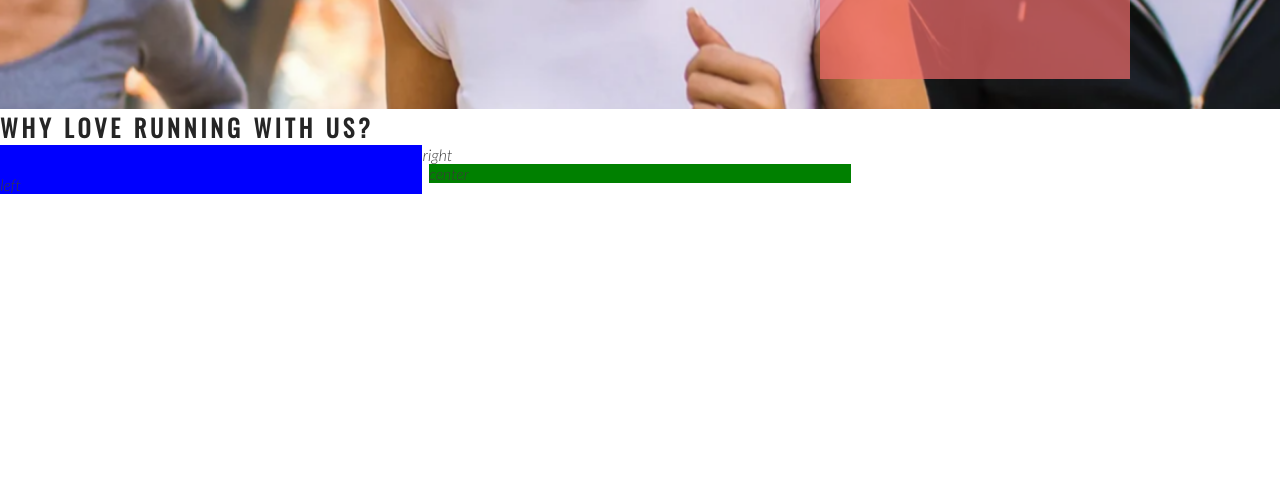
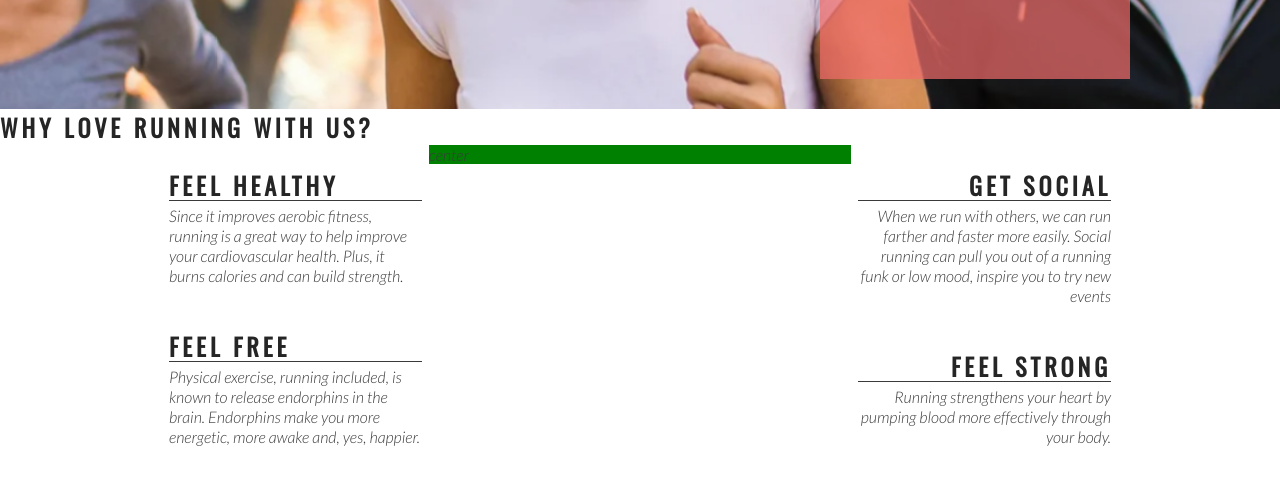
Before and after one commit to KhanLewis/Love-Running, a plain HTML site: page index.html in a window 1280 px wide. Shown: the part 566-1050 px from the top of the page. Drawn offline with nearby package versions, Linux system fonts and the light colour scheme.

Commit message:
add right about section content and style

```diff
--- a/assets/css/style.css
+++ b/assets/css/style.css
@@ -1,43 +1,53 @@
 @import url('https://fonts.googleapis.com/css2?family=Lato:ital,wght@1,300&family=Oswald&display=swap');
 
-*{
-    margin:0%;
-    padding:0%;
+* {
+    margin: 0%;
+    padding: 0%;
     border: none;
 }
-body{ font-family:lato, sans-serif;
+
+body {
+    font-family: lato, sans-serif;
     font: weight 300px;
-    color:#3a3a3a;
+    color: #3a3a3a;
 }
+
 /*Headings and logo */
-h1, h2 {font-family:oswald, sans-serif;
-    text-transform:uppercase;
-    letter-spacing:4px;
+h1,
+h2 {
+    font-family: oswald, sans-serif;
+    text-transform: uppercase;
+    letter-spacing: 4px;
     color: #252525;
 }
+
 #logo {
-    float:left;
-    font-size:280%;
-    margin-left:30px;
+    float: left;
+    font-size: 280%;
+    margin-left: 30px;
 }
+
 /*navagation lists*/
 #menu {
     font-size: 110%;
     list-style-type: none;
-    letter-spacing:4px;
+    letter-spacing: 4px;
 }
-#menu, #logo{
-    line-height:75px;
+
+#menu,
+#logo {
+    line-height: 75px;
 }
+
 #menu li {
-    float:right;
-    list-style-type:none;
+    float: right;
+    list-style-type: none;
     margin-right: 30px;
 }
 
 #menu a {
-    text-decoration:none;
-    color:inherit;
+    text-decoration: none;
+    color: inherit;
 
 }
 
@@ -45,85 +55,116 @@ h1, h2 {font-family:oswald, sans-serif;
     border-bottom: 1px solid #3a3a3a;
 }
 
-.active{
+.active {
     border-bottom: 1px solid #3a3a3a;
 }
+
 /*Hero image*/
 #hero-outer {
-    height:600px;
-    width:100%;
-    overflow:hidden;
+    height: 600px;
+    width: 100%;
+    overflow: hidden;
     position: relative;
 }
 
-#cover-text, #cover-text h2{
-    color:#fff;
+#cover-text,
+#cover-text h2 {
+    color: #fff;
 
 }
 
 #hero-image {
-    height:600px;
-    width:100%;
+    height: 600px;
+    width: 100%;
     background: url("../images/hero-image.webp") no-repeat center center;
     /*animates zoom effect on loading page*/
-    animation-name:hero-zoom;
+    animation-name: hero-zoom;
     animation-duration: 5s;
-    animation-fill-mode:forwards;
+    animation-fill-mode: forwards;
 }
+
 /* creates the level of zoom for the hero image*/
 
 @keyframes hero-zoom {
-    from{
-        transform:scale(1);
+    from {
+        transform: scale(1);
     }
-    to{
+
+    to {
         transform: scale(1.1);
 
     }
 }
 
-#cover-text{
+#cover-text {
     font-size: 130%;
-    font-family:oswald, sans-serif;
-    text-transform:uppercase;
+    font-family: oswald, sans-serif;
+    text-transform: uppercase;
     letter-spacing: 4px;
 
-    width:300px;
-    height:200px;
+    width: 300px;
+    height: 200px;
 
-    padding-top:40px;
-    padding-left:10px;
+    padding-top: 40px;
+    padding-left: 10px;
 
-    background-color:rgba(241, 109, 107, .7);
+    background-color: rgba(241, 109, 107, .7);
 
-    bottom:30px;
-    right:150px;
+    bottom: 30px;
+    right: 150px;
 
-    position:absolute;
+    position: absolute;
 }
 
 /*Club Ethos*/
 #club-ethos {
-    height:600px;
+    height: 600px;
 }
 
-#left-about{
-    padding-top:30px;
+#left-about {
+    padding-top: 30px;
     width: 33%;
     float: left;
-    background-color: blue;
+
 }
 
-#right-about:{
-    padding-top:30px;
+#right-about {
+    padding-top: 30px;
     width: 33%;
     float: right;
-    background-color: silver;
 }
 
-
-#center-about{
-    width:33%;
-    margin:0 auto;
+#center-about {
+    width: 33%;
+    margin: 0 auto;
     background-color: green;
 }
+
+hr {
+    border-top: 1px solid #3a3a3a;
+    width: 100%;
+    margin: 5px 0;
+}
+
+.left-about-heading {
+    width: 60%;
+    float: right;
+    line-height: 20px;
+    clear: both;
+    margin-bottom: 50px;
+}
+
+.right-about-heading {
+    width: 60%;
+    float: left;
+    line-height: 20px;
+    clear: both;
+    margin-bottom: 50px;
+}
+
+.right-about-heading h2{
+    text-align:right ;
+}
+.right-about-heading p {
+    text-align:right;
+}
--- a/index.html
+++ b/index.html
@@ -38,8 +38,32 @@
     </section>
     <section id="club-ethos">
         <h1>Why Love Running With Us?</h1>
-        <div id="left-about">left</div>
-        <div id="right-about">right</div>
+        <div id="left-about">
+            <div class="left-about-heading">
+                <h2>Feel healthy</h2>
+                <hr>
+                <p>Since it improves aerobic fitness, running is a great way to help improve your cardiovascular health.
+                    Plus, it burns calories and can build strength.</p>
+            </div>
+            <div class="left-about-heading">
+                <h2>Feel Free </h2>
+                <hr>
+                <p>Physical exercise, running included, is known to release endorphins in the brain. Endorphins make you
+                    more energetic, more awake and, yes, happier.</p>
+            </div>
+        </div>
+        <div id="right-about">
+            <div class="right-about-heading">
+                <h2>Get Social</h2>
+                <hr>
+                <p>When we run with others, we can run farther and faster more easily. Social running can pull you out of a running funk or low mood, inspire you to try new events</p>
+            </div>
+            <div class="right-about-heading">
+                <h2>Feel Strong</h2>
+                <hr>
+                <p>Running strengthens your heart by pumping blood more effectively through your body.</p>
+            </div>
+        </div>
         <div id="center-about">center</div>
     </section>
     <section>Running Locations, distances and times</section>
```
Lines whose indentation alone changed are shown as unchanged.
